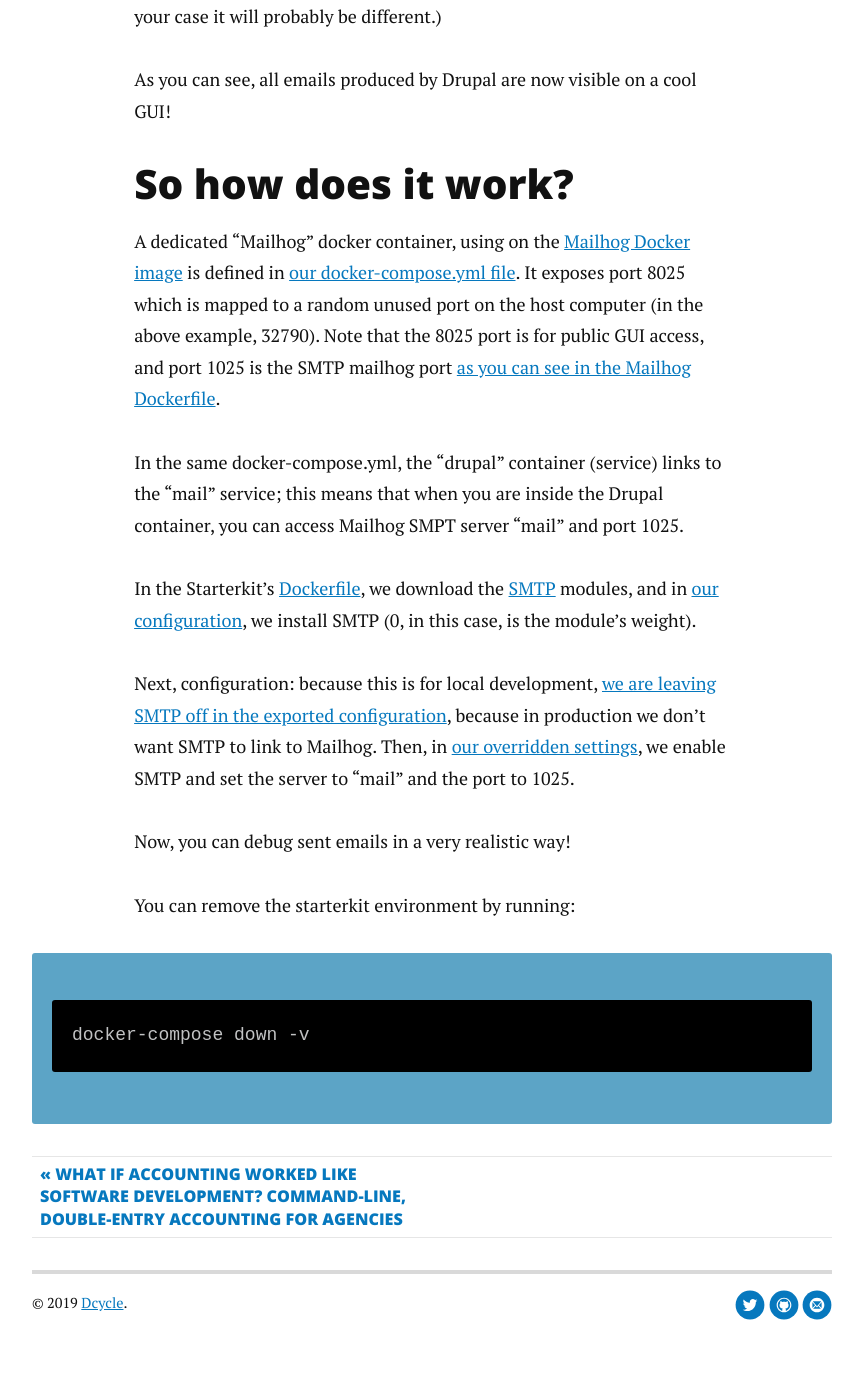
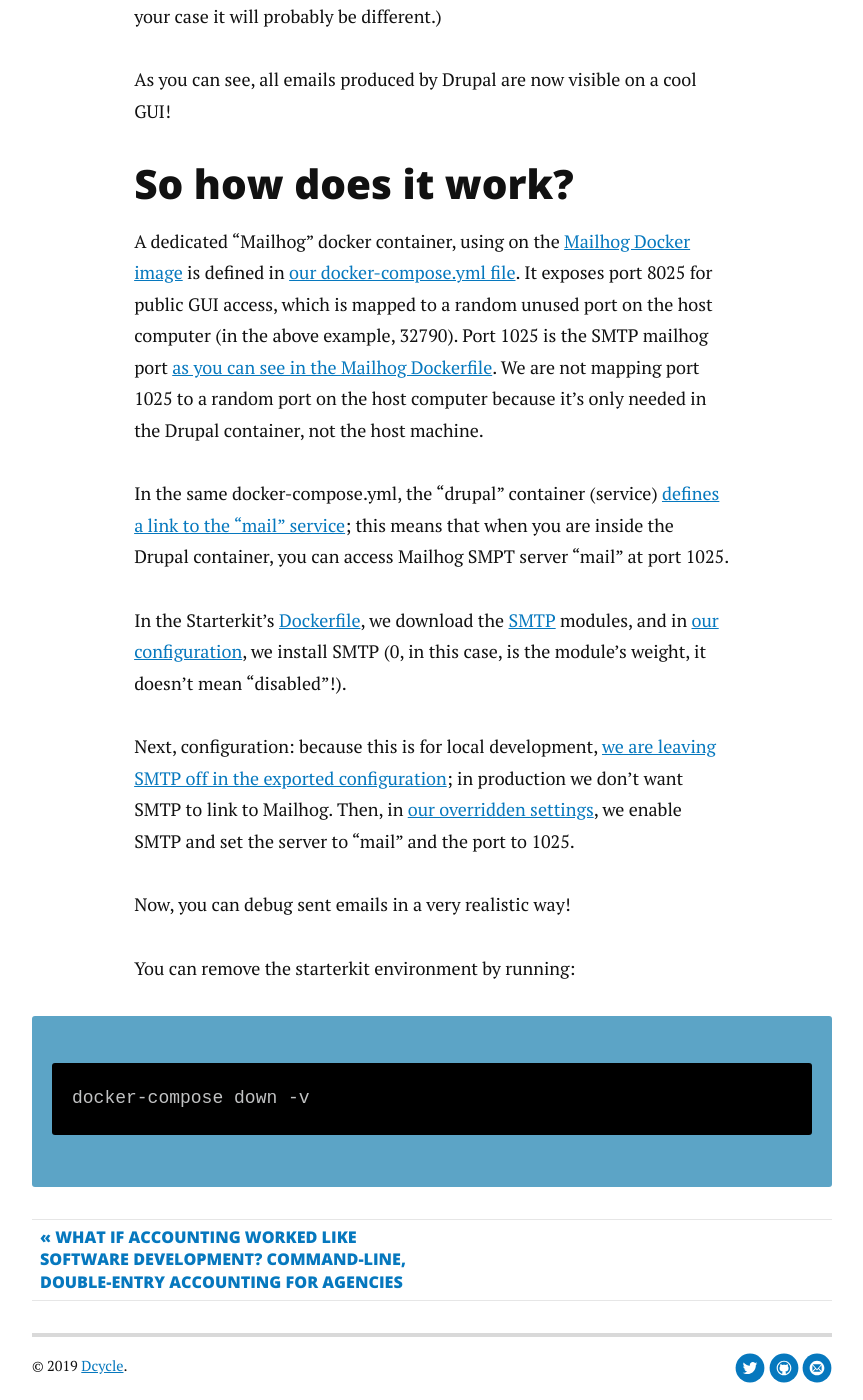
Before and after one commit to alberto56/dcycleblog, a Jekyll site: the page built from _posts/2019-03-14-mailhog.md, in a window 1280 px wide and 1400 px high, scrolled down 2221 px. Shown: the whole window, without its empty margins (208-1071 px from the left). Built offline with Jekyll 4.4.1, drawn with Linux system fonts in a browser that asks for light colours; nearby versions of some CDN libraries; comment, search, counter and statistics services are not loaded; some of the changed text lies outside the part shown.

Commit message:
Update 2019-03-14-mailhog.md

```diff
--- a/_posts/2019-03-14-mailhog.md
+++ b/_posts/2019-03-14-mailhog.md
@@ -51,13 +51,13 @@
 So how does it work?
 -----
 
-A dedicated "Mailhog" docker container, using on the [Mailhog Docker image](https://hub.docker.com/r/mailhog/mailhog/) is defined in [our docker-compose.yml file](https://github.com/dcycle/starterkit-drupal8site/blob/master/docker-compose.yml#L5-L9). It exposes port 8025 which is mapped to a random unused port on the host computer (in the above example, 32790). Note that the 8025 port is for public GUI access, and port 1025 is the SMTP mailhog port [as you can see in the Mailhog Dockerfile](https://hub.docker.com/r/mailhog/mailhog/Dockerfile).
+A dedicated "Mailhog" docker container, using on the [Mailhog Docker image](https://hub.docker.com/r/mailhog/mailhog/) is defined in [our docker-compose.yml file](https://github.com/dcycle/starterkit-drupal8site/blob/master/docker-compose.yml#L5-L9). It exposes port 8025 for public GUI access, which is mapped to a random unused port on the host computer (in the above example, 32790). Port 1025 is the SMTP mailhog port [as you can see in the Mailhog Dockerfile](https://hub.docker.com/r/mailhog/mailhog/Dockerfile). We are not mapping port 1025 to a random port on the host computer because it's only needed in the Drupal container, not the host machine.
 
-In the same docker-compose.yml, the "drupal" container (service) links to the "mail" service; this means that when you are inside the Drupal container, you can access Mailhog SMPT server "mail" and port 1025.
+In the same docker-compose.yml, the "drupal" container (service) [defines a link to the "mail" service](https://github.com/dcycle/starterkit-drupal8site/blob/master/docker-compose.yml#L33); this means that when you are inside the Drupal container, you can access Mailhog SMPT server "mail" at port 1025.
 
-In the Starterkit's [Dockerfile](https://github.com/dcycle/starterkit-drupal8site/blob/master/Dockerfile#L59), we download the [SMTP](https://www.drupal.org/project/smtp) modules, and in [our configuration](https://github.com/dcycle/starterkit-drupal8site/blob/master/drupal/config/core.extension.yml#L36), we install SMTP (0, in this case, is the module's weight).
+In the Starterkit's [Dockerfile](https://github.com/dcycle/starterkit-drupal8site/blob/master/Dockerfile#L59), we download the [SMTP](https://www.drupal.org/project/smtp) modules, and in [our configuration](https://github.com/dcycle/starterkit-drupal8site/blob/master/drupal/config/core.extension.yml#L36), we install SMTP (0, in this case, is the module's weight, it doesn't mean "disabled"!).
 
-Next, configuration: because this is for local development, [we are leaving SMTP off in the exported configuration](https://github.com/dcycle/starterkit-drupal8site/blob/master/drupal/config/smtp.settings.yml#L1), because in production we don't want SMTP to link to Mailhog. Then, in [our overridden settings](https://github.com/dcycle/starterkit-drupal8site/blob/master/drupal/settings/local-settings.php#L22-L31), we enable SMTP and set the server to "mail" and the port to 1025.
+Next, configuration: because this is for local development, [we are leaving SMTP off in the exported configuration](https://github.com/dcycle/starterkit-drupal8site/blob/master/drupal/config/smtp.settings.yml#L1); in production we don't want SMTP to link to Mailhog. Then, in [our overridden settings](https://github.com/dcycle/starterkit-drupal8site/blob/master/drupal/settings/local-settings.php#L22-L31), we enable SMTP and set the server to "mail" and the port to 1025.
 
 Now, you can debug sent emails in a very realistic way!
 
```
Also changed, not shown: other parts of _posts/2019-03-14-mailhog.md (+3 -3 lines).
